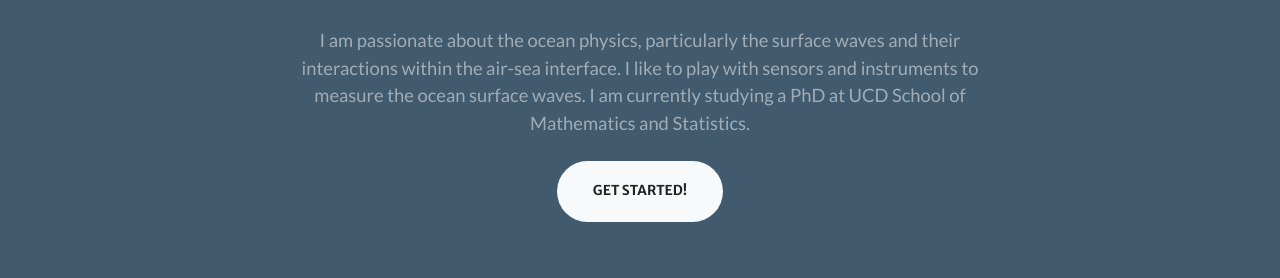
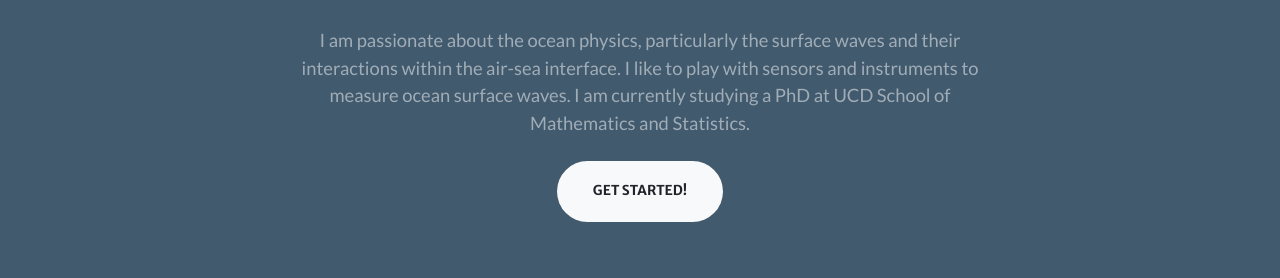
Before and after one commit to dspelaez/dspelaez.github.io, a Jekyll site: the page built from index.html, in a window 1280 px wide and 900 px high, scrolled down 1187 px. Shown: the part 231-509 px from the top of the window. Built offline with Jekyll 4.4.1, drawn with Linux system fonts in a browser that asks for light colours; nearby versions of some CDN libraries; a style sheet for code colours, icons or effects is not loaded; some of the changed text lies outside the part shown.

Commit message:
some fixes

```diff
--- a/_includes/about.html
+++ b/_includes/about.html
@@ -13,7 +13,7 @@
         <p class="text-white-50 mb-4">
           I am passionate about the ocean physics, particularly the surface
           waves and their interactions within the air-sea interface. I like to
-          play with sensors and instruments to measure the ocean surface waves.
+          play with sensors and instruments to measure ocean surface waves.
           I am currently studying a PhD at UCD School of Mathematics and
           Statistics.
         </p>
--- a/_includes/skills.html
+++ b/_includes/skills.html
@@ -36,7 +36,7 @@
           <i class="fas fa-4x fa-square-root-alt text-primary mb-4"></i>
           <h3 class="h4 mb-2">Maths & Stats</h3>
           <p class="text-muted mb-0">
-          Numerical and mathematical modelling of physical problems.
+          Numerical modelling of physical oceanography problems.
           </p>
         </div>
       </div>
```
